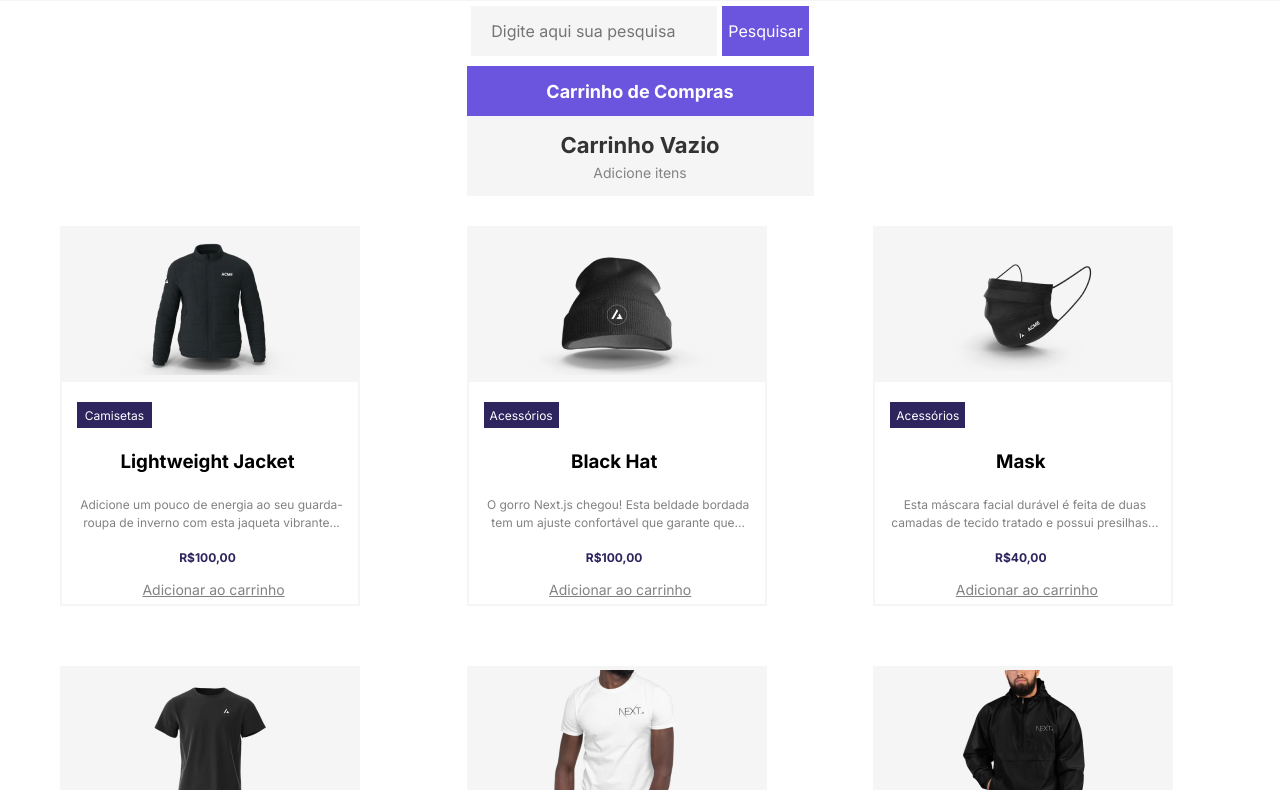
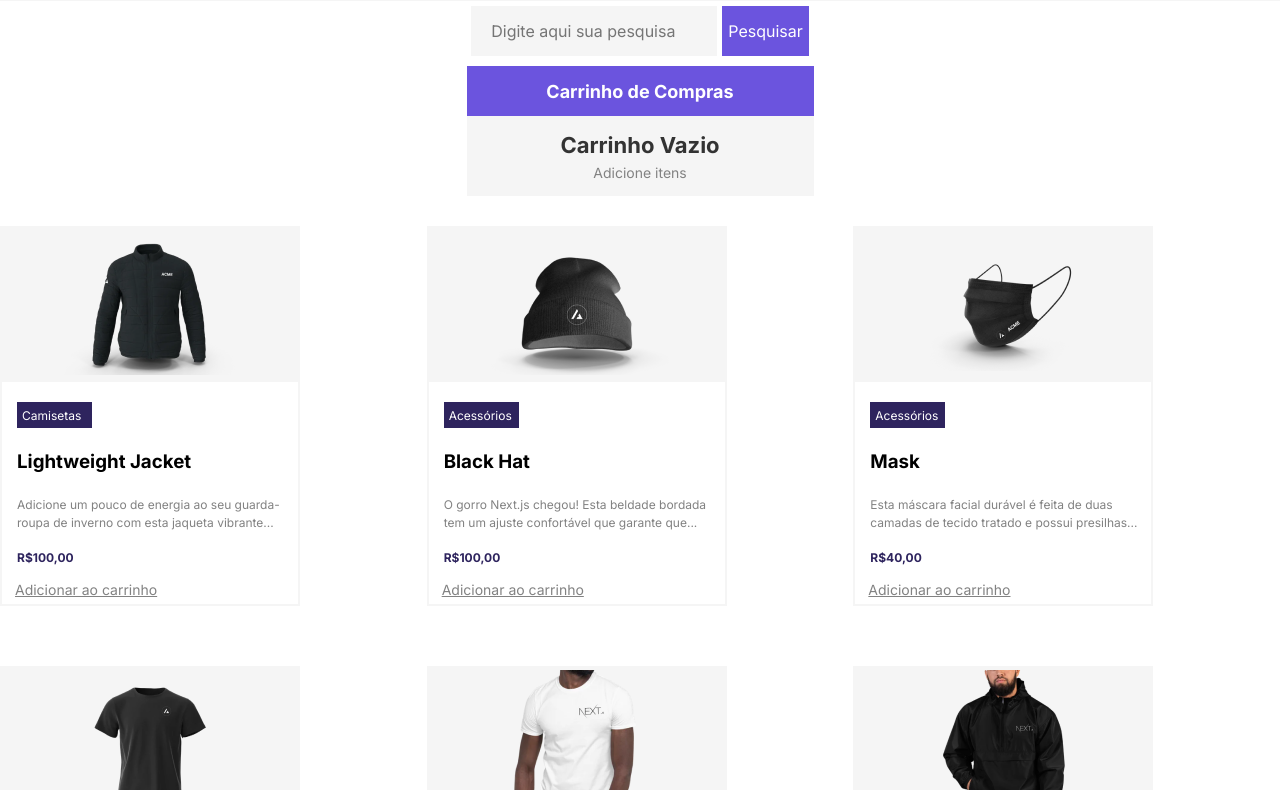
Before and after one commit to Kenzie-Academy-Brasil-Developers/noturno-entrega-s4-ecommerce_parte1-johnnysza, a plain HTML site: page index.html in a window 1280 px wide. Shown: the part 69-859 px from the top of the page. Drawn offline with Linux system fonts and the light colour scheme.

Commit message:
Entrega 35 - Correções de Layout

```diff
--- a/style.css
+++ b/style.css
@@ -185,15 +185,26 @@ body{
         justify-content: space-around;
     }
 
+    .titulo {
+        justify-content: center;
+        margin-bottom: 12px;
+    }
+
     main {
         max-width: 1600px;
     }
 
     .display-produtos {
-        display: grid;
-        grid-template-columns: repeat(2,1fr);
-        margin-left: 60px;
-        text-align: center;
+        display: flex;
+        flex-direction: column;
+    }
+}
+
+@media (min-width: 660px) {
+    .display-produtos {
+        display: flex;
+        flex-wrap: wrap;
+        width: 100%;
     }
 }
 
```
